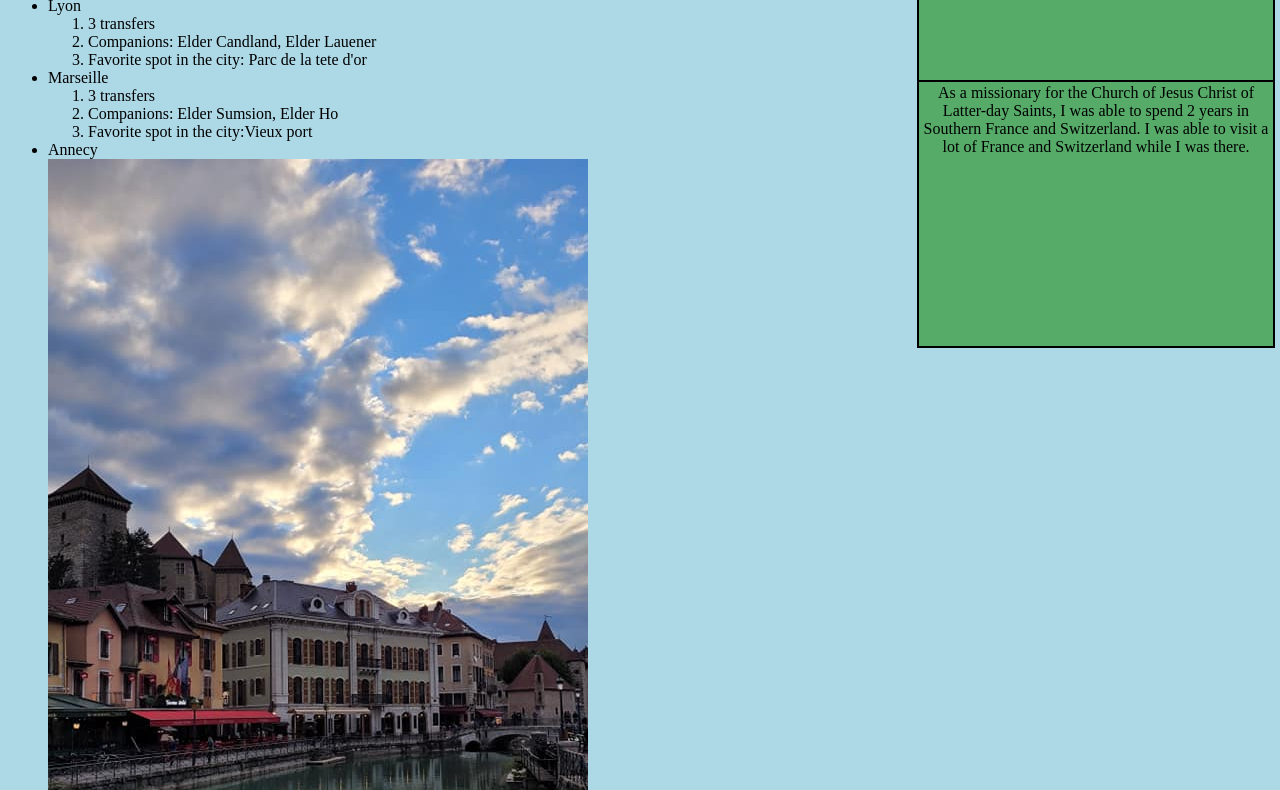
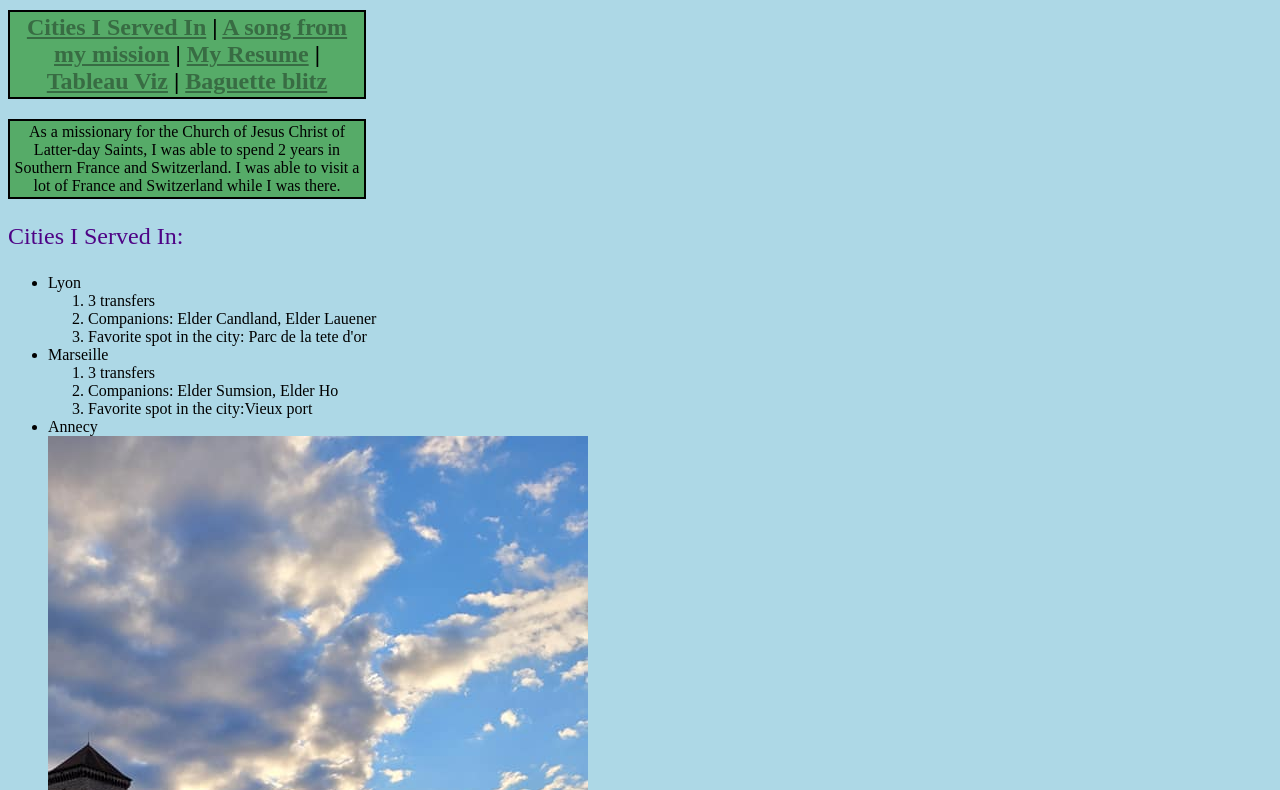
Before and after one commit to ethanjjohnson11/scratchIS201, a plain HTML site: page scratch.html in a window 1280 px wide. Shown: the part 136-926 px from the top of the page. Drawn offline with Linux system fonts and the light colour scheme.

Commit message:
Add files via upload

```diff
--- a/scratchstyles.css
+++ b/scratchstyles.css
@@ -45,14 +45,11 @@ a{
 
 
 
-.common_div{
+.common_div {
     background-color: rgb(86, 171, 104);
     border: 2px solid;
-    position: absolute;
-    overflow: auto;
     padding: 2px;
     text-align: center;
-
 }
 
 .header_div{
@@ -78,6 +75,7 @@ font-size: 35px;
     right: 5px;
     width: 350px;
     bottom: 550px;
+    text-align: center;
 }
 
 .main_div{
```
